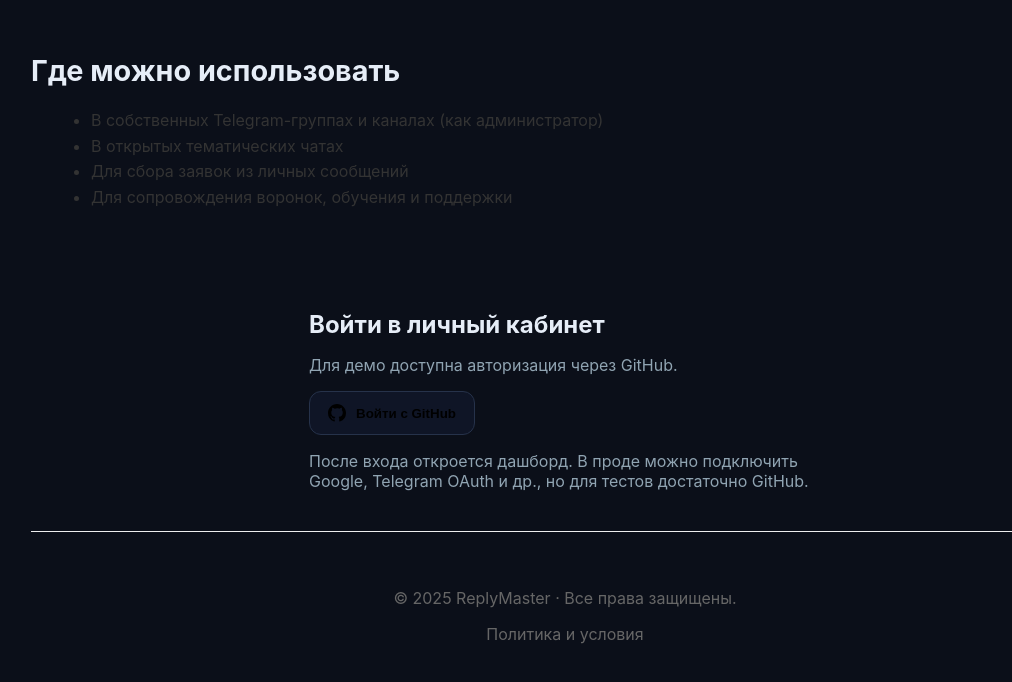
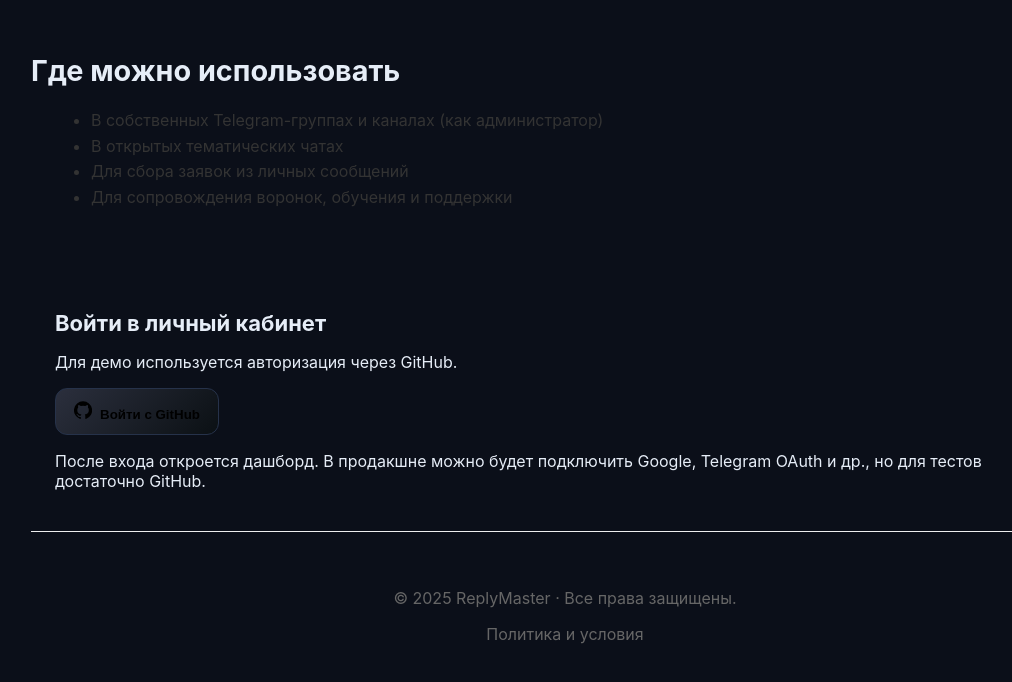
Before and after one commit to anykord/replymaster-frontend, a Next.js app: page / in a window 1280 px wide. Shown: the part 1422-2104 px from the top of the page, without its empty margins (75-1087 px from the left). Built offline with nearby package versions, Linux system fonts and the light colour scheme.

Commit message:
Update LoginForm.js

```diff
--- a/components/LoginForm.js
+++ b/components/LoginForm.js
@@ -3,38 +3,34 @@
 
 export default function LoginForm() {
   return (
-    <section className="login">
-      <div className="container login__box">
-        <h2 className="login__title">Войти в личный кабинет</h2>
-        <p className="login__note">
-          Для демо доступна авторизация через GitHub.
+    <section id="login" className="section container">
+      <h2 className="section-title">Войти в личный кабинет</h2>
+      <p className="muted">
+        Для демо используется авторизация через GitHub.
       </p>
 
       <button
-          className="btn btn--github"
+        type="button"
+        className="btn btn-primary"
         onClick={() => signIn("github")}
-          aria-label="Войти через GitHub"
       >
-          <svg viewBox="0 0 16 16" width="18" height="18" aria-hidden="true">
-            <path
+        <svg
+          width="18"
+          height="18"
+          viewBox="0 0 24 24"
           fill="currentColor"
-              d="M8 0C3.58 0 0 3.58 0 8a8 8 0 0 0 5.47 7.59c.4.07.55-.17.55-.38
-              0-.19-.01-.82-.01-1.49-2.01.37-2.53-.49-2.69-.94-.09-.23-.48-.94-.82-1.13-.28-.15-.68-.52
-              -.01-.53.63-.01 1.08.58 1.23.82.72 1.21 1.87.87 2.33.66.07-.52.28-.87.5-1.07-1.78-.2-3.64-.89
-              -3.64-3.95 0-.87.31-1.59.82-2.15-.08-.2-.36-1.02.08-2.12 0 0 .67-.21 2.2.82a7.6 7.6 0 0 1 2
-              -.27c.68 0 1.36.09 2 .27 1.53-1.03 2.2-.82 2.2-.82.44 1.1.16 1.92.08 2.12.51.56.82 1.28.82
-              2.15 0 3.07-1.87 3.75-3.65 3.95.29.25.54.73.54 1.48 0 1.07-.01 1.93-.01 2.2 0 .21.15.46.55.38A8
-              8 0 0 0 16 8c0-4.42-3.58-8-8-8Z"
-            />
+          aria-hidden="true"
+          style={{ marginRight: 8 }}
+        >
+          <path d="M12 .5a12 12 0 0 0-3.79 23.4c.6.11.82-.26.82-.57v-2.02c-3.34.73-4.04-1.61-4.04-1.61-.55-1.39-1.35-1.76-1.35-1.76-1.1-.75.08-.73.08-.73 1.22.09 1.87 1.25 1.87 1.25 1.08 1.85 2.84 1.32 3.53 1.01.11-.8.42-1.32.77-1.63-2.67-.3-5.47-1.34-5.47-5.95 0-1.31.47-2.38 1.24-3.22-.13-.3-.54-1.52.12-3.17 0 0 1.01-.32 3.3 1.23a11.46 11.46 0 0 1 6 0c2.3-1.55 3.3-1.23 3.3-1.23.66 1.65.25 2.87.12 3.17.77.84 1.24 1.92 1.24 3.22 0 4.62-2.8 5.64-5.48 5.94.43.37.82 1.1.82 2.22v3.29c0 .32.21.7.83.57A12 12 0 0 0 12 .5z" />
         </svg>
         Войти с GitHub
       </button>
 
-        <p className="login__hint">
-          После входа откроется дашборд. В проде можно подключить Google,
-          Telegram OAuth и др., но для тестов достаточно GitHub.
+      <p className="hint">
+        После входа откроется дашборд. В продакшне можно будет подключить
+        Google, Telegram OAuth и др., но для тестов достаточно GitHub.
       </p>
-      </div>
     </section>
   );
 }
```
Lines whose indentation alone changed are shown as unchanged.
